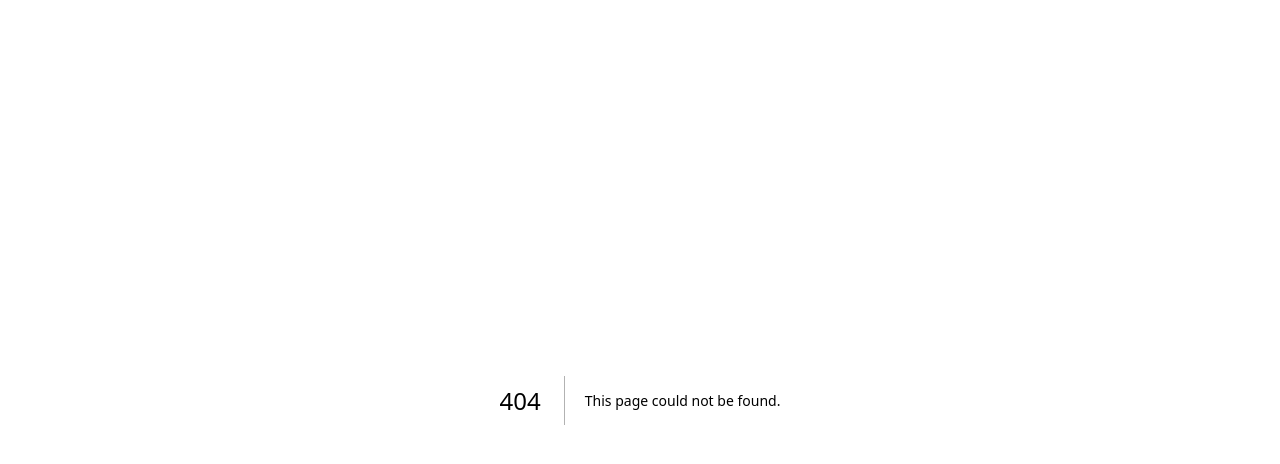
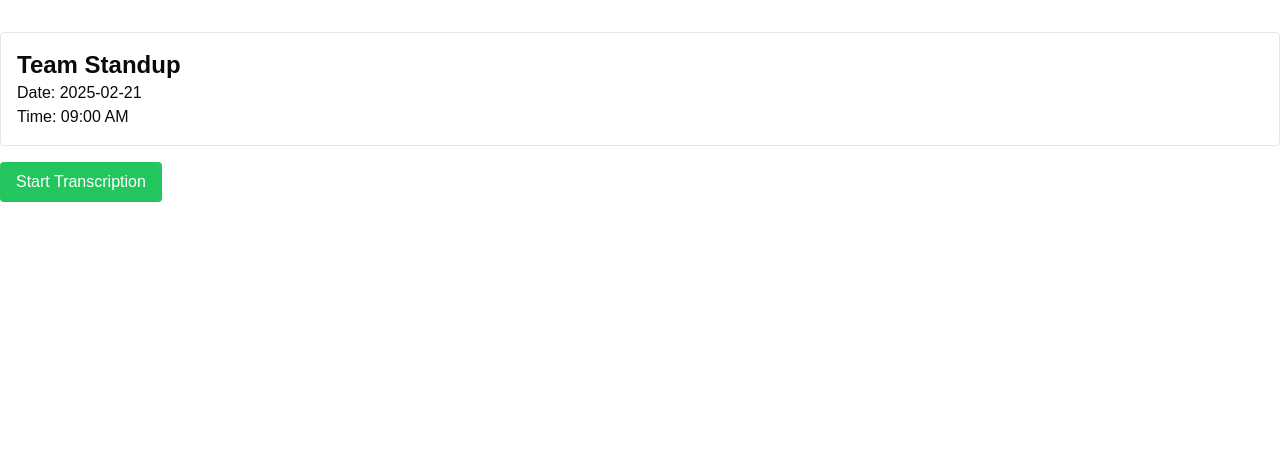
Before and after one commit to comming-soon-official/octagram-transcriber, a Next.js app in the folder nextjs/: page /transcribe/1 in a window 1280 px wide. Before the commit this address had no page. Shown: the top 464 px of the page. Built offline with nearby package versions, Linux system fonts and the light colour scheme.

Commit message:
feat: implement meeting transcription details page and update meeting card links

```diff
--- a/nextjs/src/api/transcribe/route.ts
+++ b/nextjs/src/app/api/transcribe/route.ts
@@ -5,7 +5,6 @@ export async function POST(request: Request) {
     const id = searchParams.get('id')
 
     // Simulate a delay for transcription process
-    await new Promise((resolve) => setTimeout(resolve, 2000))
 
     const transcription = `
     Meeting Transcription for Meeting ID: ${id}
--- /dev/null
+++ b/nextjs/src/app/transcribe/[id]/page.tsx
@@ -0,0 +1,75 @@
+'use client'
+
+import Link from 'next/link'
+import { useParams } from 'next/navigation'
+import { useState } from 'react'
+
+// Shared static meetings data (could be replaced with actual data fetching)
+const meetings = [
+    { id: '1', title: 'Team Standup', date: '2025-02-21', time: '09:00 AM' },
+    { id: '2', title: 'Project Review', date: '2025-02-22', time: '02:00 PM' },
+    { id: '3', title: 'Client Meeting', date: '2025-02-23', time: '11:00 AM' }
+]
+
+export default function MeetingDetails() {
+    const { id } = useParams() as { id: string }
+    const meeting = meetings.find((m) => m.id === id)
+
+    const [isTranscribing, setIsTranscribing] = useState(false)
+    const [transcription, setTranscription] = useState('')
+
+    const startTranscription = async () => {
+        if (!meeting) return
+        setIsTranscribing(true)
+        try {
+            const response = await fetch(`/api/transcribe?id=${id}`, {
+                method: 'POST'
+            })
+            const data = await response.json()
+            setTranscription(data.transcription)
+        } catch (error) {
+            console.error('Error starting transcription:', error)
+        } finally {
+            setIsTranscribing(false)
+        }
+    }
+
+    if (!meeting) {
+        return (
+            <main className="container mx-auto py-8">
+                <p>Meeting not found</p>
+                <Link href="/transcribe">
+                    <button className="mt-4 px-4 py-2 bg-gray-500 text-white rounded">
+                        Back
+                    </button>
+                </Link>
+            </main>
+        )
+    }
+
+    return (
+        <main className="container mx-auto py-8">
+            <div className="border rounded p-4 mb-4">
+                <h1 className="text-2xl font-bold">{meeting.title}</h1>
+                <p>Date: {meeting.date}</p>
+                <p>Time: {meeting.time}</p>
+            </div>
+            <button
+                onClick={startTranscription}
+                disabled={isTranscribing}
+                className="mb-4 px-4 py-2 bg-green-500 text-white rounded"
+            >
+                {isTranscribing ? 'Transcribing...' : 'Start Transcription'}
+            </button>
+            {transcription && (
+                <div className="border-t pt-4">
+                    <h2 className="text-xl font-semibold mb-2">
+                        Transcription
+                    </h2>
+                    <p>{transcription}</p>
+                </div>
+            )}
+            {/* ...existing code... */}
+        </main>
+    )
+}
--- a/nextjs/src/app/transcribe/page.tsx
+++ b/nextjs/src/app/transcribe/page.tsx
@@ -1,5 +1,6 @@
 'use client'
 
+import Link from 'next/link'
 import { useState } from 'react'
 
 import { MeetingCard } from '@/components/internal/meeting-card'
@@ -19,37 +20,14 @@ export default function Home() {
         (typeof meetings)[0] | null
     >(null)
 
-    const startTranscription = async (id: string) => {
-        setIsTranscribing(true)
-        const meeting = meetings.find((m) => m.id === id)
-        if (!meeting) return
-
-        setCurrentMeeting(meeting)
-
-        try {
-            const response = await fetch(`/api/transcribe?id=${id}`, {
-                method: 'POST'
-            })
-            const data = await response.json()
-            setTranscription(data.transcription)
-            setShowModal(true)
-        } catch (error) {
-            console.error('Error starting transcription:', error)
-        } finally {
-            setIsTranscribing(false)
-        }
-    }
-
     return (
         <main className="container mx-auto py-8">
             <h1 className="text-3xl font-bold mb-8">Transcriber App</h1>
             <div className="grid grid-cols-1 md:grid-cols-2 lg:grid-cols-3 gap-6">
                 {meetings.map((meeting) => (
-                    <MeetingCard
-                        key={meeting.id}
-                        {...meeting}
-                        onStartTranscription={startTranscription}
-                    />
+                    <div key={meeting.id} className="flex flex-col gap-2">
+                        <MeetingCard {...meeting} meetingId={meeting.id} />
+                    </div>
                 ))}
             </div>
             {currentMeeting && (
--- a/nextjs/src/components/internal/meeting-card.tsx
+++ b/nextjs/src/components/internal/meeting-card.tsx
@@ -1,4 +1,5 @@
 import { CalendarIcon, ClockIcon } from 'lucide-react'
+import Link from 'next/link'
 
 import { Button } from '@/components/ui/button'
 import {
@@ -14,7 +15,7 @@ interface MeetingCardProps {
     title: string
     date: string
     time: string
-    onStartTranscription: (id: string) => void
+    meetingId: string
 }
 
 export function MeetingCard({
@@ -22,7 +23,7 @@ export function MeetingCard({
     title,
     date,
     time,
-    onStartTranscription
+    meetingId
 }: MeetingCardProps) {
     return (
         <Card className="w-full">
@@ -40,9 +41,9 @@ export function MeetingCard({
                 </div>
             </CardContent>
             <CardFooter>
-                <Button onClick={() => onStartTranscription(id)}>
-                    Start Transcription
-                </Button>
+                <Link href={`/transcribe/${meetingId}`}>
+                    <Button>View Details</Button>
+                </Link>
             </CardFooter>
         </Card>
     )
```
